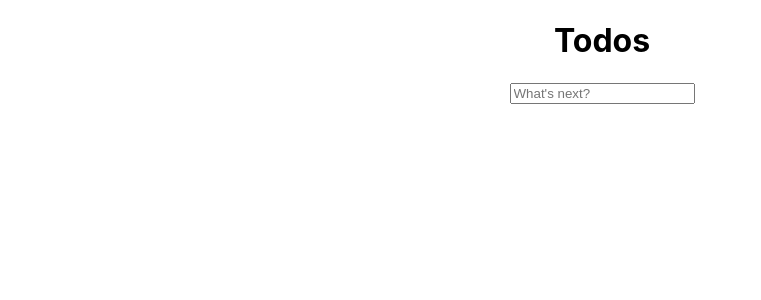
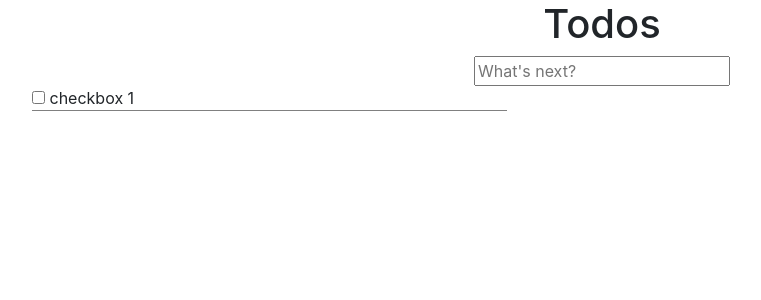
Before and after one commit to yaronyes/todo-list, a React (Create React App) app: page / in a window 1280 px wide. Shown: the top 300 px of the page, without its empty margins (38-799 px from the left). Built offline with nearby package versions, Linux system fonts and the light colour scheme.

Commit message:
adding bootstrap + delete button for Todo comp

```diff
--- a/package.json
+++ b/package.json
@@ -6,7 +6,9 @@
     "@testing-library/jest-dom": "^4.2.4",
     "@testing-library/react": "^9.5.0",
     "@testing-library/user-event": "^7.2.1",
+    "bootstrap": "^4.5.2",
     "react": "^16.13.1",
+    "react-bootstrap": "^1.3.0",
     "react-dom": "^16.13.1",
     "react-scripts": "3.4.1"
   },
--- a/src/App.js
+++ b/src/App.js
@@ -1,11 +1,15 @@
 import React from 'react';
+import 'bootstrap/dist/css/bootstrap.min.css';
 import './App.css';
 import Todos from './components/Todos';
+import { Container } from 'react-bootstrap';
 
 function App() {
   return (
     <div className="App">
-      <Todos/>
+      <Container>
+        <Todos/>
+      </Container>
     </div>
   );
 }
--- /dev/null
+++ b/src/components/Todo.css
@@ -0,0 +1,39 @@
+label {
+    margin: 0;
+}
+
+/* hr {
+    margin: 0;
+} */
+
+.todo-comp {
+    text-align: left;
+}
+
+.todo-comp .todo {
+    border-bottom: 1px solid gray;
+    display: flex;
+    justify-content: space-between;
+    padding: 0;
+}
+
+/* .todo-comp .todo > .btn {
+    border: none;
+} */
+
+.delete-todo {
+    color: red;
+    /* border: none; */
+    display: none;
+}
+
+.delete-todo:hover {
+    /* color: red; */
+    font-weight: bold;
+    cursor: pointer;
+    /* background-color: white; */
+}
+
+.show-del-button {
+    display: inline-block;
+}
--- /dev/null
+++ b/src/components/Todo.js
@@ -0,0 +1,28 @@
+import React, {useState} from 'react';
+import TodoModel from '../model/TodoModel';
+import './Todo.css'
+import { Row, Col, Button } from 'react-bootstrap';
+
+const Todo = ()  => {
+    const [showDeleteBtn, setShowDeleteBtn] = useState("");
+
+    const onShowDeleteBtn = (show) => {
+        setShowDeleteBtn(show ? "show-del-button" : "");
+    }
+
+    return (
+        <div className="todo-comp" onMouseOver={() => onShowDeleteBtn(true)} onMouseLeave={() => onShowDeleteBtn(false)}>
+            <Row>
+                <Col className="todo">
+                    <label><input type="checkbox"/> checkbox 1</label>
+                    {/* <Button variant="outline-danger" className="delete-todo" size="sm">x</Button>                                             */}
+                    <span className={"delete-todo " + showDeleteBtn}>x</span>
+                </Col>
+            </Row>
+
+
+        </div>
+    );
+}
+
+export default Todo;
--- a/src/components/Todos.css
+++ b/src/components/Todos.css
@@ -1,3 +1,13 @@
-.todos-comp > h1 {
+/* .todos-comp > h1 {
     text-align: center;
+} */
+
+ul > {
+    list-style-type: none;
+    padding-left: 0;
+
 }
+
+li {
+    list-style: none;
+}
--- a/src/components/Todos.js
+++ b/src/components/Todos.js
@@ -1,5 +1,8 @@
 import React, {useState} from 'react';
 import TodoModel from '../model/TodoModel';
+import { Row, Col, Toast } from 'react-bootstrap';
+import './Todos.css'
+import Todo from './Todo';
 
 const Todos = () => {
     const [value, setValue] = useState("");
@@ -16,8 +19,18 @@ const Todos = () => {
     return (
         <div className="todos-comp">
             <h1>Todos</h1>
-            <input type="text" value={value} placeholder="What's next?" onChange={(e) => setValue(e.target.value) }  onKeyUp={addTodo}/>
-            {displayList}
+            <Row>
+                <Col>
+                    <input type="text" value={value} placeholder="What's next?" onChange={(e) => setValue(e.target.value) } onKeyUp={addTodo}/>
+                </Col>
+            </Row>
+            <Row>
+                <Col lg={5}>
+                    {/* {displayList} */}
+                    <Todo />
+
+                </Col>
+            </Row>
         </div>
     );
 }
```
Also changed, not shown: 1 other file (tests, documents, lock files or other folders).
